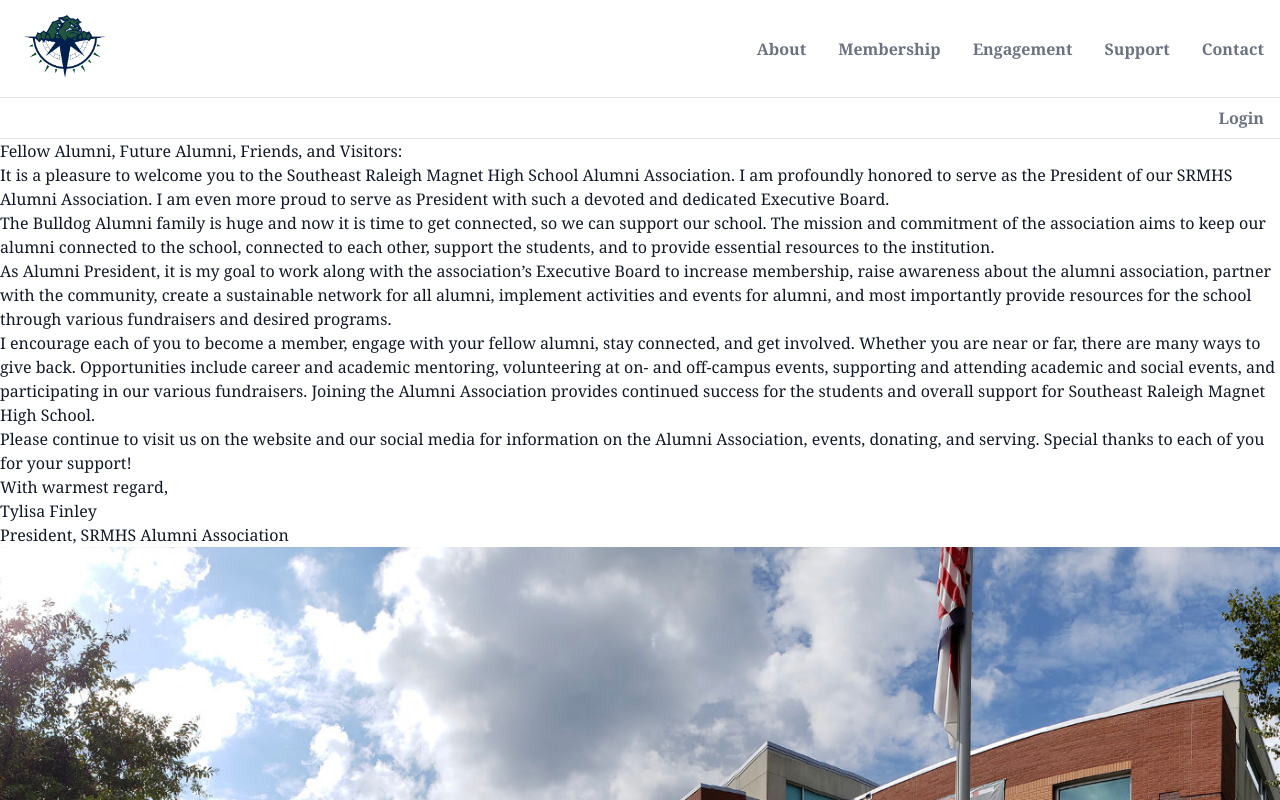
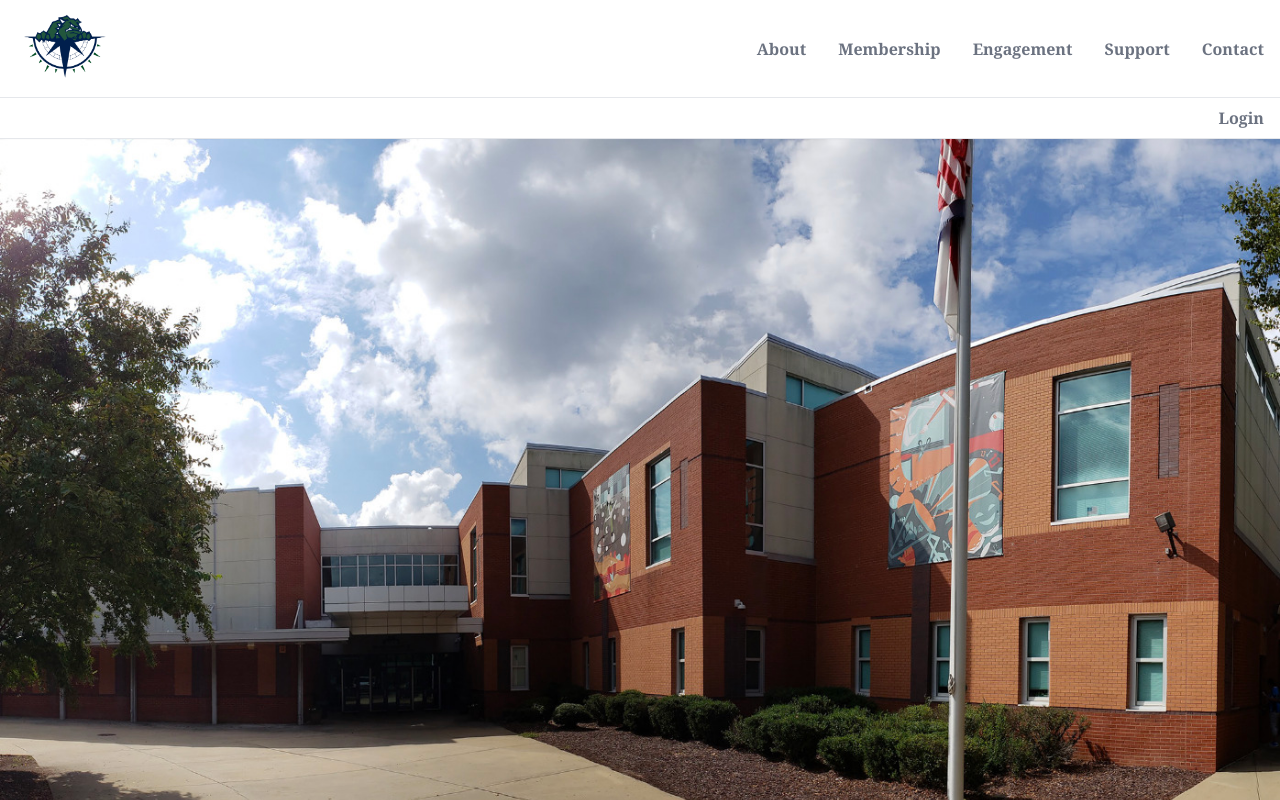
Before and after one commit to philihp/srmhsalumni, a Next.js app: page / in a window 1280 px wide. Shown: the top 800 px of the page. Built offline with nearby package versions, Linux system fonts and the light colour scheme; no server answers; what @tailwindcss/custom-forms, @tailwindcss/typography would draw is missing.

Commit message:
Update index.js

```diff
--- a/pages/index.js
+++ b/pages/index.js
@@ -4,6 +4,13 @@ import Image from 'next/image'
 const Index = () => {
   return (
     <>
+    <Image
+        src="/SESchoolPhoto.jpg"
+        alt="Southeast Raleigh High School"
+        width={1396}
+        height={786}
+      />
+
       <p>Fellow Alumni, Future Alumni, Friends, and Visitors:</p>
       <p>
         It is a pleasure to welcome you to the Southeast Raleigh Magnet High
```
